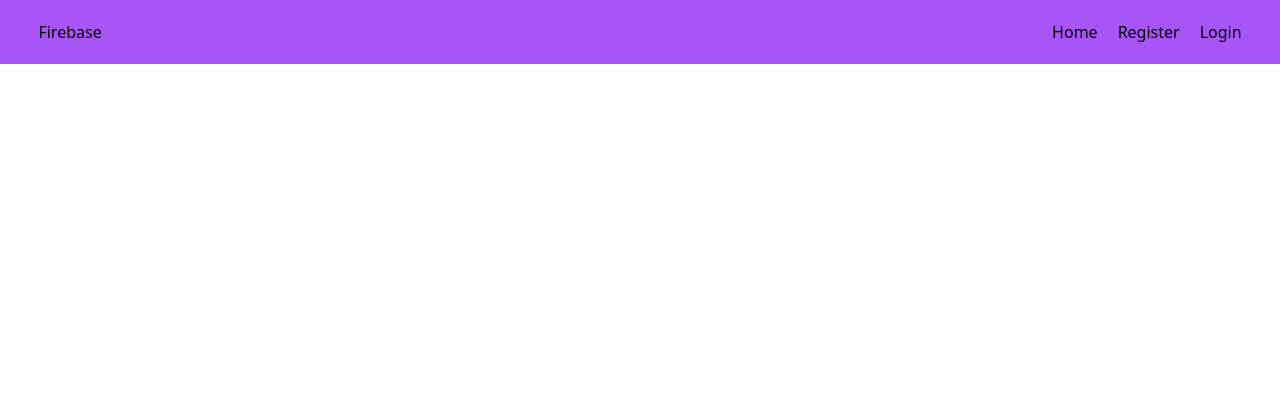
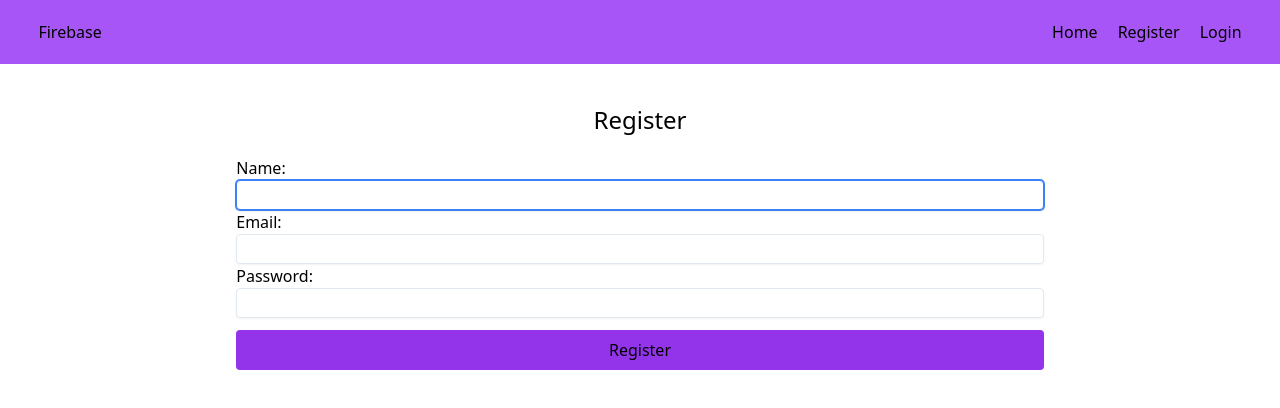
Before and after one commit to abhiskg/simple-firebase, a React (Vite) app: page /register in a window 1280 px wide. Shown: the top 408 px of the page. Built offline with nearby package versions, Linux system fonts and the light colour scheme; no server answers.

Commit message:
Name update and email verification done

```diff
--- a/src/components/RegisterByPass.tsx
+++ /dev/null
@@ -1,65 +0,0 @@
-import { createUserWithEmailAndPassword } from "firebase/auth";
-import { useState } from "react";
-import { auth } from "../firebase/firebase";
-
-const RegisterByPass = () => {
-  const [passwordError, setPasswordError] = useState("");
-
-  const handleSubmit = async (event: React.FormEvent<HTMLFormElement>) => {
-    event.preventDefault();
-    const form = event.target as HTMLFormElement;
-    const email = form.email.value;
-    const password = form.password.value;
-
-    if (!/(?=.{6,})/.test(password)) {
-      setPasswordError("Character should be at least 6 character long");
-      return;
-    }
-    if (!/(?=.*[A-Z])/.test(password)) {
-      setPasswordError("Please provide at least one uppercase");
-      return;
-    }
-
-    try {
-      const { user } = await createUserWithEmailAndPassword(
-        auth,
-        email,
-        password
-      );
-      form.reset();
-      console.log(user);
-    } catch (error: any) {
-      setPasswordError(error.message);
-    }
-  };
-  return (
-    <div>
-      <form onSubmit={handleSubmit}>
-        <label>
-          Email:
-          <input
-            type="email"
-            name="email"
-            className="px-1 border-2 border-black  rounded block"
-            required
-          />
-        </label>
-
-        <label>
-          Password:
-          <input
-            type="password"
-            name="password"
-            required
-            className="px-1 border-2 border-black block rounded"
-          />
-        </label>
-        <div>{passwordError}</div>
-
-        <button className="bg-orange-400 p-2 rounded mt-3">Submit</button>
-      </form>
-    </div>
-  );
-};
-
-export default RegisterByPass;
--- a/src/index.css
+++ b/src/index.css
@@ -2,6 +2,12 @@
 @tailwind components;
 @tailwind utilities;
 
+@layer components {
+  .input-form {
+    @apply w-full rounded border border-slate-200 bg-white px-1 py-1 text-sm placeholder-slate-400 shadow-sm focus:border-blue-500 focus:shadow focus:outline-none focus:ring-1 focus:ring-blue-500;
+  }
+}
+
 .custom-width {
   width: min(1300px, 94%);
 }
--- a/src/screens/Register.tsx
+++ b/src/screens/Register.tsx
@@ -1,5 +1,138 @@
+import {
+  createUserWithEmailAndPassword,
+  sendEmailVerification,
+  updateProfile,
+} from "firebase/auth";
+import { useState, useRef, useEffect } from "react";
+import { auth } from "../firebase/firebase";
+
 const Register = () => {
-  return <div></div>;
+  const [name, setName] = useState("");
+  const [email, setEmail] = useState("");
+  const [password, setPassword] = useState("");
+  const [error, setError] = useState("");
+
+  const nameRef = useRef<HTMLInputElement>(null!);
+
+  useEffect(() => {
+    nameRef.current.focus();
+  }, []);
+
+  const handleName = (e: React.FocusEvent<HTMLInputElement>) => {
+    if (e.target.value === "") {
+      setError("Please type your name");
+      return;
+    }
+    setName(e.target.value);
+    setError("");
+  };
+
+  const handleEmail = (e: React.FocusEvent<HTMLInputElement>) => {
+    if (e.target.value === "") {
+      setError("Please type your Email");
+      return;
+    }
+    if (!/^\S+@\S+\.\S+$/.test(e.target.value)) {
+      setError("Please type a correct email");
+      return;
+    }
+    setEmail(e.target.value);
+    setError("");
+  };
+
+  const handlePassword = (e: React.FocusEvent<HTMLInputElement>) => {
+    if (e.target.value === "") {
+      setError("Please type your Password");
+      return;
+    }
+    if (!/(?=.{8,})/.test(e.target.value)) {
+      setError("Password should be at least 8 character long");
+      return;
+    }
+
+    if (!/(?=.*[A-Z])/.test(e.target.value)) {
+      setError("Please provide at least one uppercase");
+      return;
+    }
+    setPassword(e.target.value);
+    setError("");
+  };
+
+  const handleSubmit = async (event: React.FormEvent<HTMLFormElement>) => {
+    event.preventDefault();
+
+    if (!name && !email && !password) {
+      setError("Fill all the fields");
+      return;
+    }
+    console.log(name, email, password);
+
+    try {
+      const { user } = await createUserWithEmailAndPassword(
+        auth,
+        email,
+        password
+      );
+      await updateProfile(user, {
+        displayName: name,
+      });
+
+      await sendEmailVerification(user);
+      console.log(user);
+      setName("");
+      setEmail("");
+      setPassword("");
+    } catch (error: any) {
+      setError(error.message);
+    }
+  };
+
+  return (
+    <div className="custom-width mx-auto mt-10 flex justify-center ">
+      <div>
+        <h1 className="text-center text-2xl font-medium">Register</h1>
+        <form className="mt-5" onSubmit={handleSubmit}>
+          <label>
+            Name:
+            <input
+              ref={nameRef}
+              type="text"
+              name="text"
+              required
+              onBlur={handleName}
+              className="input-form"
+            />
+          </label>
+          <label>
+            Email:
+            <input
+              type="email"
+              name="email"
+              className="input-form"
+              required
+              onBlur={handleEmail}
+            />
+          </label>
+
+          <label>
+            Password:
+            <input
+              type="password"
+              name="password"
+              required
+              onBlur={handlePassword}
+              className="input-form"
+            />
+          </label>
+          <div>{error}</div>
+
+          <button className="mt-3 w-full rounded bg-purple-600 p-2">
+            Register
+          </button>
+        </form>
+      </div>
+    </div>
+  );
 };
 
 export default Register;
```
